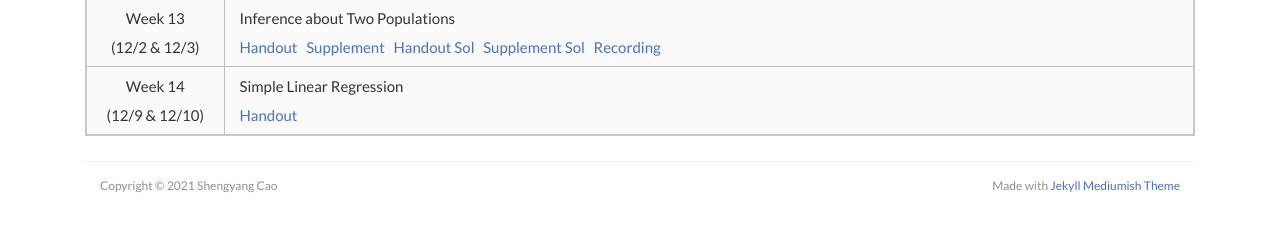
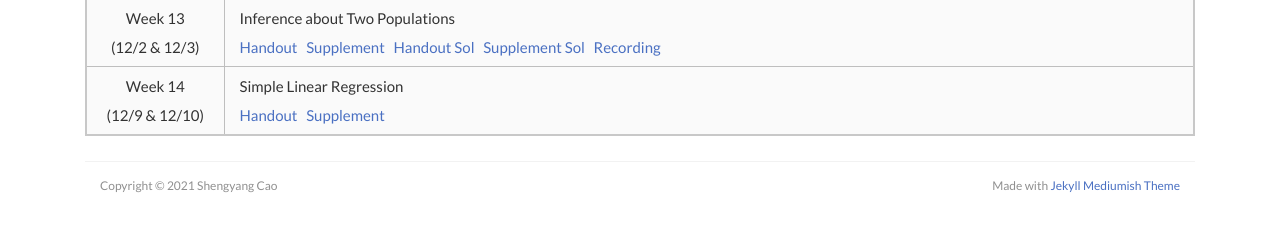
Before and after one commit to scaotravis/scaotravis.github.io, a Jekyll site: the page built from _pages/teaching/fa21-310.md, in a window 1280 px wide and 900 px high, scrolled down 1168 px. Shown: the part 665-897 px from the top of the window. Built offline with Jekyll 4.4.1, drawn with Linux system fonts in a browser that asks for light colours; nearby versions of some CDN libraries; comment, search, counter and statistics services are not loaded.

Commit message:
update 310 page

```diff
--- a/_pages/teaching/fa21-310.md
+++ b/_pages/teaching/fa21-310.md
@@ -49,4 +49,4 @@ If you need any help installing Stata, here's a quick [installation guide]({{ si
 | Week 11 <br> (11/18 & 11/19) | Inference about a Population <br> [Handout](https://canvas.wisc.edu/courses/257051/files/20592138?wrap=1) &nbsp; [Supplement]({{ site.baseurl }}/downloads/teaching/fa21-310/310_fa21_supplement-11.pdf) &nbsp; [Handout Sol](https://canvas.wisc.edu/courses/257051/files/20592153?wrap=1) &nbsp; [Supplement Sol]({{ site.baseurl }}/downloads/teaching/fa21-310/310_fa21_supplement-11_sol.pdf) &nbsp; [Recording](https://uwmadison.zoom.us/rec/share/svRdMJxh3d2SXnXUSUK-II_BmAmF18ygW5EzR2-tCWLpDtSuFixG-mIQK1plQxSS.uy6ViM9n3N65F1Ta) |
 | Week 12 <br> (11/25 & 11/26) | **NO DISCUSSION (Thanksgiving Week)** |
 | Week 13 <br> (12/2 & 12/3) | Inference about Two Populations <br> [Handout](https://canvas.wisc.edu/courses/257051/files/20592105?wrap=1) &nbsp; [Supplement]({{ site.baseurl }}/downloads/teaching/fa21-310/310_fa21_supplement-12.pdf) &nbsp; [Handout Sol](https://canvas.wisc.edu/courses/257051/files/20592143?module_item_id=3958753) &nbsp; [Supplement Sol]({{ site.baseurl }}/downloads/teaching/fa21-310/310_fa21_supplement-12_sol.pdf) &nbsp; [Recording](https://uwmadison.zoom.us/rec/share/eBOq0xnogjg4jiq7fnX9FdK9a4A9O3XoYu2QEeNDAD9Q4ckkNPzeYF4nuJThQIw4.8X480NBRgk_jlAYd)|
-| Week 14 <br> (12/9 & 12/10) | Simple Linear Regression <br> [Handout](https://canvas.wisc.edu/courses/257051/files/20592137?module_item_id=3958743) |
+| Week 14 <br> (12/9 & 12/10) | Simple Linear Regression <br> [Handout](https://canvas.wisc.edu/courses/257051/files/20592137?module_item_id=3958743) &nbsp; [Supplement]({{ site.baseurl }}/downloads/teaching/fa21-310/310_fa21_supplement-13.pdf) |
```
Also changed, not shown: 6 other files.
